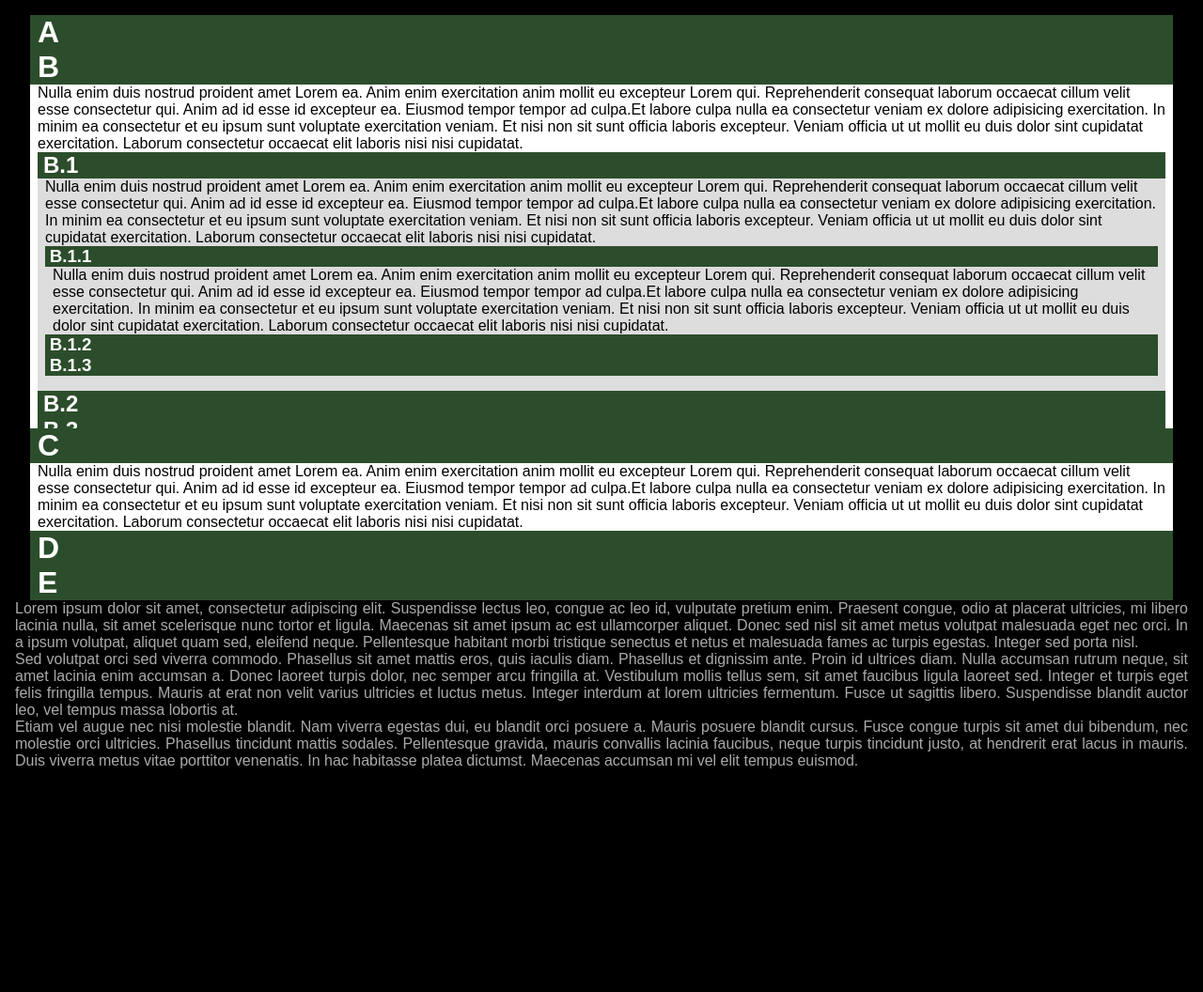
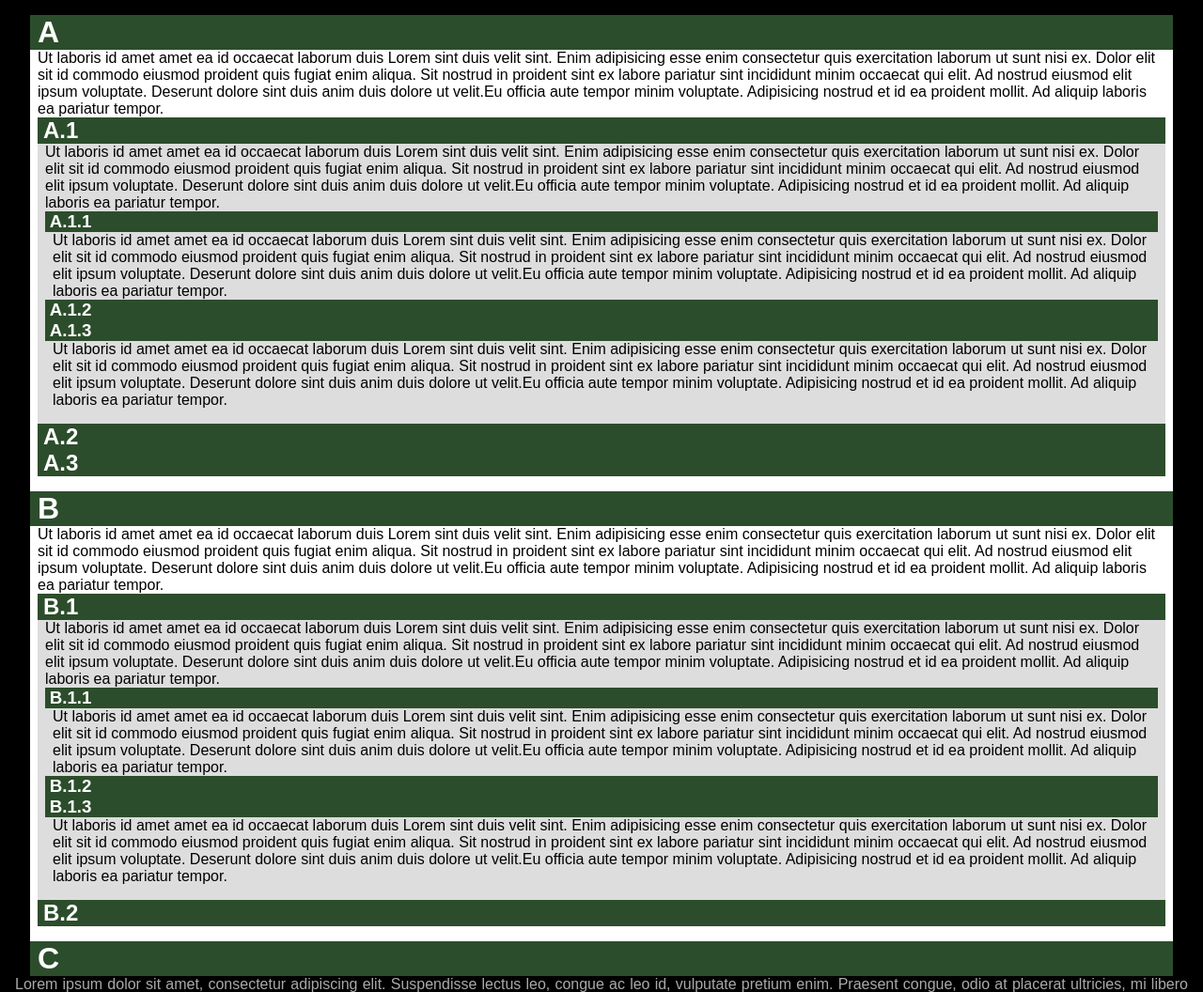
Before and after one commit to Alhadis/Accordion, a plain HTML site: page demos/index.htm in a window 1280 px wide. Shown: the top 1056 px of the page at 94% size. Before the commit the page ends 835 px from the top, so only its background shows below. Drawn offline with Linux system fonts and the light colour scheme.

Commit message:
Specify distances when adjusting accordion parents
There were still issues calculating correct heights on page-load when an
accordion contained multiple children with preopened folds of their own.
Updates triggered by child accordions nested in one fold would interfere
with those previously triggered in another.

```diff
--- a/accordion.js
+++ b/accordion.js
@@ -56,7 +56,13 @@ class Accordion{
 				this.parentFold = fold;
 				this.edgeClass && el.classList.remove(this.edgeClass);
 				(accordion.children = accordion.children || []).push(this);
-				accordion.update();
+
+				/** Adjust the height of the containing fold's element */
+				if(fold.open){
+					let scrollHeight = fold.el.scrollHeight;
+					let distance     = (fold.heading.scrollHeight + fold.content.scrollHeight) - scrollHeight || (scrollHeight - fold.el.clientHeight);
+					accordion.updateFold(fold, distance);
+				}
 				break;
 			}
 		}
--- a/demos/index.htm
+++ b/demos/index.htm
@@ -14,38 +14,78 @@
 <body>
 
 	<ul class="accordion">
-		<li>
+		<li class="open">
 			<h1>A</h1>
 			<div class="fold">
-				<p>Nulla enim duis nostrud proident amet Lorem ea. Anim enim exercitation anim mollit eu excepteur Lorem qui. Reprehenderit consequat laborum occaecat cillum velit esse consectetur qui. Anim ad id esse id excepteur ea. Eiusmod tempor tempor ad culpa.Et labore culpa nulla ea consectetur veniam ex dolore adipisicing exercitation. In minim ea consectetur et eu ipsum sunt voluptate exercitation veniam. Et nisi non sit sunt officia laboris excepteur. Veniam officia ut ut mollit eu duis dolor sint cupidatat exercitation. Laborum consectetur occaecat elit laboris nisi nisi cupidatat.</p>
+				<p>Ut laboris id amet amet ea id occaecat laborum duis Lorem sint duis velit sint. Enim adipisicing esse enim consectetur quis exercitation laborum ut sunt nisi ex. Dolor elit sit id commodo eiusmod proident quis fugiat enim aliqua. Sit nostrud in proident sint ex labore pariatur sint incididunt minim occaecat qui elit. Ad nostrud eiusmod elit ipsum voluptate. Deserunt dolore sint duis anim duis dolore ut velit.Eu officia aute tempor minim voluptate. Adipisicing nostrud et id ea proident mollit. Ad aliquip laboris ea pariatur tempor.</p>
+				<ul class="accordion">
+					<li class="open">
+						<h2>A.1</h2>
+						<div class="fold">
+							<p>Ut laboris id amet amet ea id occaecat laborum duis Lorem sint duis velit sint. Enim adipisicing esse enim consectetur quis exercitation laborum ut sunt nisi ex. Dolor elit sit id commodo eiusmod proident quis fugiat enim aliqua. Sit nostrud in proident sint ex labore pariatur sint incididunt minim occaecat qui elit. Ad nostrud eiusmod elit ipsum voluptate. Deserunt dolore sint duis anim duis dolore ut velit.Eu officia aute tempor minim voluptate. Adipisicing nostrud et id ea proident mollit. Ad aliquip laboris ea pariatur tempor.</p>
+							<ul class="accordion">
+								<li class="open">
+									<h3>A.1.1</h3>
+									<div class="fold">
+										<p>Ut laboris id amet amet ea id occaecat laborum duis Lorem sint duis velit sint. Enim adipisicing esse enim consectetur quis exercitation laborum ut sunt nisi ex. Dolor elit sit id commodo eiusmod proident quis fugiat enim aliqua. Sit nostrud in proident sint ex labore pariatur sint incididunt minim occaecat qui elit. Ad nostrud eiusmod elit ipsum voluptate. Deserunt dolore sint duis anim duis dolore ut velit.Eu officia aute tempor minim voluptate. Adipisicing nostrud et id ea proident mollit. Ad aliquip laboris ea pariatur tempor.</p>
+									</div>
+								</li>
+								<li>
+									<h3>A.1.2</h3>
+									<div class="fold">
+										<p>Ut laboris id amet amet ea id occaecat laborum duis Lorem sint duis velit sint. Enim adipisicing esse enim consectetur quis exercitation laborum ut sunt nisi ex. Dolor elit sit id commodo eiusmod proident quis fugiat enim aliqua. Sit nostrud in proident sint ex labore pariatur sint incididunt minim occaecat qui elit. Ad nostrud eiusmod elit ipsum voluptate. Deserunt dolore sint duis anim duis dolore ut velit.Eu officia aute tempor minim voluptate. Adipisicing nostrud et id ea proident mollit. Ad aliquip laboris ea pariatur tempor.</p>
+									</div>
+								</li>
+								<li class="open">
+									<h3>A.1.3</h3>
+									<div class="fold">
+										<p>Ut laboris id amet amet ea id occaecat laborum duis Lorem sint duis velit sint. Enim adipisicing esse enim consectetur quis exercitation laborum ut sunt nisi ex. Dolor elit sit id commodo eiusmod proident quis fugiat enim aliqua. Sit nostrud in proident sint ex labore pariatur sint incididunt minim occaecat qui elit. Ad nostrud eiusmod elit ipsum voluptate. Deserunt dolore sint duis anim duis dolore ut velit.Eu officia aute tempor minim voluptate. Adipisicing nostrud et id ea proident mollit. Ad aliquip laboris ea pariatur tempor.</p>
+									</div>
+								</li>
+							</ul>
+						</div>
+					</li>
+					<li>
+						<h2>A.2</h2>
+						<div class="fold">
+							<p>Ut laboris id amet amet ea id occaecat laborum duis Lorem sint duis velit sint. Enim adipisicing esse enim consectetur quis exercitation laborum ut sunt nisi ex. Dolor elit sit id commodo eiusmod proident quis fugiat enim aliqua. Sit nostrud in proident sint ex labore pariatur sint incididunt minim occaecat qui elit. Ad nostrud eiusmod elit ipsum voluptate. Deserunt dolore sint duis anim duis dolore ut velit.Eu officia aute tempor minim voluptate. Adipisicing nostrud et id ea proident mollit. Ad aliquip laboris ea pariatur tempor.</p>
+						</div>
+					</li>
+					<li>
+						<h2>A.3</h2>
+						<div class="fold">
+							<p>Ut laboris id amet amet ea id occaecat laborum duis Lorem sint duis velit sint. Enim adipisicing esse enim consectetur quis exercitation laborum ut sunt nisi ex. Dolor elit sit id commodo eiusmod proident quis fugiat enim aliqua. Sit nostrud in proident sint ex labore pariatur sint incididunt minim occaecat qui elit. Ad nostrud eiusmod elit ipsum voluptate. Deserunt dolore sint duis anim duis dolore ut velit.Eu officia aute tempor minim voluptate. Adipisicing nostrud et id ea proident mollit. Ad aliquip laboris ea pariatur tempor.</p>
+						</div>
+					</li>
+				</ul>
 			</div>
 		</li>
 		<li class="open">
 			<h1>B</h1>
 			<div class="fold">
-				<p>Nulla enim duis nostrud proident amet Lorem ea. Anim enim exercitation anim mollit eu excepteur Lorem qui. Reprehenderit consequat laborum occaecat cillum velit esse consectetur qui. Anim ad id esse id excepteur ea. Eiusmod tempor tempor ad culpa.Et labore culpa nulla ea consectetur veniam ex dolore adipisicing exercitation. In minim ea consectetur et eu ipsum sunt voluptate exercitation veniam. Et nisi non sit sunt officia laboris excepteur. Veniam officia ut ut mollit eu duis dolor sint cupidatat exercitation. Laborum consectetur occaecat elit laboris nisi nisi cupidatat.</p>
+				<p>Ut laboris id amet amet ea id occaecat laborum duis Lorem sint duis velit sint. Enim adipisicing esse enim consectetur quis exercitation laborum ut sunt nisi ex. Dolor elit sit id commodo eiusmod proident quis fugiat enim aliqua. Sit nostrud in proident sint ex labore pariatur sint incididunt minim occaecat qui elit. Ad nostrud eiusmod elit ipsum voluptate. Deserunt dolore sint duis anim duis dolore ut velit.Eu officia aute tempor minim voluptate. Adipisicing nostrud et id ea proident mollit. Ad aliquip laboris ea pariatur tempor.</p>
 				<ul class="accordion">
 					<li class="open">
 						<h2>B.1</h2>
 						<div class="fold">
-							<p>Nulla enim duis nostrud proident amet Lorem ea. Anim enim exercitation anim mollit eu excepteur Lorem qui. Reprehenderit consequat laborum occaecat cillum velit esse consectetur qui. Anim ad id esse id excepteur ea. Eiusmod tempor tempor ad culpa.Et labore culpa nulla ea consectetur veniam ex dolore adipisicing exercitation. In minim ea consectetur et eu ipsum sunt voluptate exercitation veniam. Et nisi non sit sunt officia laboris excepteur. Veniam officia ut ut mollit eu duis dolor sint cupidatat exercitation. Laborum consectetur occaecat elit laboris nisi nisi cupidatat.</p>
+							<p>Ut laboris id amet amet ea id occaecat laborum duis Lorem sint duis velit sint. Enim adipisicing esse enim consectetur quis exercitation laborum ut sunt nisi ex. Dolor elit sit id commodo eiusmod proident quis fugiat enim aliqua. Sit nostrud in proident sint ex labore pariatur sint incididunt minim occaecat qui elit. Ad nostrud eiusmod elit ipsum voluptate. Deserunt dolore sint duis anim duis dolore ut velit.Eu officia aute tempor minim voluptate. Adipisicing nostrud et id ea proident mollit. Ad aliquip laboris ea pariatur tempor.</p>
 							<ul class="accordion">
 								<li class="open">
 									<h3>B.1.1</h3>
 									<div class="fold">
-										<p>Nulla enim duis nostrud proident amet Lorem ea. Anim enim exercitation anim mollit eu excepteur Lorem qui. Reprehenderit consequat laborum occaecat cillum velit esse consectetur qui. Anim ad id esse id excepteur ea. Eiusmod tempor tempor ad culpa.Et labore culpa nulla ea consectetur veniam ex dolore adipisicing exercitation. In minim ea consectetur et eu ipsum sunt voluptate exercitation veniam. Et nisi non sit sunt officia laboris excepteur. Veniam officia ut ut mollit eu duis dolor sint cupidatat exercitation. Laborum consectetur occaecat elit laboris nisi nisi cupidatat.</p>
+										<p>Ut laboris id amet amet ea id occaecat laborum duis Lorem sint duis velit sint. Enim adipisicing esse enim consectetur quis exercitation laborum ut sunt nisi ex. Dolor elit sit id commodo eiusmod proident quis fugiat enim aliqua. Sit nostrud in proident sint ex labore pariatur sint incididunt minim occaecat qui elit. Ad nostrud eiusmod elit ipsum voluptate. Deserunt dolore sint duis anim duis dolore ut velit.Eu officia aute tempor minim voluptate. Adipisicing nostrud et id ea proident mollit. Ad aliquip laboris ea pariatur tempor.</p>
 									</div>
 								</li>
 								<li>
 									<h3>B.1.2</h3>
 									<div class="fold">
-										<p>Nulla enim duis nostrud proident amet Lorem ea. Anim enim exercitation anim mollit eu excepteur Lorem qui. Reprehenderit consequat laborum occaecat cillum velit esse consectetur qui. Anim ad id esse id excepteur ea. Eiusmod tempor tempor ad culpa.Et labore culpa nulla ea consectetur veniam ex dolore adipisicing exercitation. In minim ea consectetur et eu ipsum sunt voluptate exercitation veniam. Et nisi non sit sunt officia laboris excepteur. Veniam officia ut ut mollit eu duis dolor sint cupidatat exercitation. Laborum consectetur occaecat elit laboris nisi nisi cupidatat.</p>
+										<p>Ut laboris id amet amet ea id occaecat laborum duis Lorem sint duis velit sint. Enim adipisicing esse enim consectetur quis exercitation laborum ut sunt nisi ex. Dolor elit sit id commodo eiusmod proident quis fugiat enim aliqua. Sit nostrud in proident sint ex labore pariatur sint incididunt minim occaecat qui elit. Ad nostrud eiusmod elit ipsum voluptate. Deserunt dolore sint duis anim duis dolore ut velit.Eu officia aute tempor minim voluptate. Adipisicing nostrud et id ea proident mollit. Ad aliquip laboris ea pariatur tempor.</p>
 									</div>
 								</li>
-								<li>
+								<li class="open">
 									<h3>B.1.3</h3>
 									<div class="fold">
-										<p>Nulla enim duis nostrud proident amet Lorem ea. Anim enim exercitation anim mollit eu excepteur Lorem qui. Reprehenderit consequat laborum occaecat cillum velit esse consectetur qui. Anim ad id esse id excepteur ea. Eiusmod tempor tempor ad culpa.Et labore culpa nulla ea consectetur veniam ex dolore adipisicing exercitation. In minim ea consectetur et eu ipsum sunt voluptate exercitation veniam. Et nisi non sit sunt officia laboris excepteur. Veniam officia ut ut mollit eu duis dolor sint cupidatat exercitation. Laborum consectetur occaecat elit laboris nisi nisi cupidatat.</p>
+										<p>Ut laboris id amet amet ea id occaecat laborum duis Lorem sint duis velit sint. Enim adipisicing esse enim consectetur quis exercitation laborum ut sunt nisi ex. Dolor elit sit id commodo eiusmod proident quis fugiat enim aliqua. Sit nostrud in proident sint ex labore pariatur sint incididunt minim occaecat qui elit. Ad nostrud eiusmod elit ipsum voluptate. Deserunt dolore sint duis anim duis dolore ut velit.Eu officia aute tempor minim voluptate. Adipisicing nostrud et id ea proident mollit. Ad aliquip laboris ea pariatur tempor.</p>
 									</div>
 								</li>
 							</ul>
@@ -54,82 +94,16 @@
 					<li>
 						<h2>B.2</h2>
 						<div class="fold">
-							<p>Nulla enim duis nostrud proident amet Lorem ea. Anim enim exercitation anim mollit eu excepteur Lorem qui. Reprehenderit consequat laborum occaecat cillum velit esse consectetur qui. Anim ad id esse id excepteur ea. Eiusmod tempor tempor ad culpa.Et labore culpa nulla ea consectetur veniam ex dolore adipisicing exercitation. In minim ea consectetur et eu ipsum sunt voluptate exercitation veniam. Et nisi non sit sunt officia laboris excepteur. Veniam officia ut ut mollit eu duis dolor sint cupidatat exercitation. Laborum consectetur occaecat elit laboris nisi nisi cupidatat.</p>
-							<ul class="accordion">
-								<li>
-									<h3>B.2.1</h3>
-									<div class="fold">
-										<p>Nulla enim duis nostrud proident amet Lorem ea. Anim enim exercitation anim mollit eu excepteur Lorem qui. Reprehenderit consequat laborum occaecat cillum velit esse consectetur qui. Anim ad id esse id excepteur ea. Eiusmod tempor tempor ad culpa.Et labore culpa nulla ea consectetur veniam ex dolore adipisicing exercitation. In minim ea consectetur et eu ipsum sunt voluptate exercitation veniam. Et nisi non sit sunt officia laboris excepteur. Veniam officia ut ut mollit eu duis dolor sint cupidatat exercitation. Laborum consectetur occaecat elit laboris nisi nisi cupidatat.</p>
-									</div>
-								</li>
-								<li>
-									<h3>B.2.2</h3>
-									<div class="fold">
-										<p>Nulla enim duis nostrud proident amet Lorem ea. Anim enim exercitation anim mollit eu excepteur Lorem qui. Reprehenderit consequat laborum occaecat cillum velit esse consectetur qui. Anim ad id esse id excepteur ea. Eiusmod tempor tempor ad culpa.Et labore culpa nulla ea consectetur veniam ex dolore adipisicing exercitation. In minim ea consectetur et eu ipsum sunt voluptate exercitation veniam. Et nisi non sit sunt officia laboris excepteur. Veniam officia ut ut mollit eu duis dolor sint cupidatat exercitation. Laborum consectetur occaecat elit laboris nisi nisi cupidatat.</p>
-									</div>
-								</li>
-							</ul>
-						</div>
-					</li>
-					<li>
-						<h2>B.3</h2>
-						<div class="fold">
-							<p>Nulla enim duis nostrud proident amet Lorem ea. Anim enim exercitation anim mollit eu excepteur Lorem qui. Reprehenderit consequat laborum occaecat cillum velit esse consectetur qui. Anim ad id esse id excepteur ea. Eiusmod tempor tempor ad culpa.Et labore culpa nulla ea consectetur veniam ex dolore adipisicing exercitation. In minim ea consectetur et eu ipsum sunt voluptate exercitation veniam. Et nisi non sit sunt officia laboris excepteur. Veniam officia ut ut mollit eu duis dolor sint cupidatat exercitation. Laborum consectetur occaecat elit laboris nisi nisi cupidatat.</p>
-							<ul class="accordion">
-								<li>
-									<h3>B.3.1</h3>
-									<div class="fold">
-										<p>Nulla enim duis nostrud proident amet Lorem ea. Anim enim exercitation anim mollit eu excepteur Lorem qui. Reprehenderit consequat laborum occaecat cillum velit esse consectetur qui. Anim ad id esse id excepteur ea. Eiusmod tempor tempor ad culpa.Et labore culpa nulla ea consectetur veniam ex dolore adipisicing exercitation. In minim ea consectetur et eu ipsum sunt voluptate exercitation veniam. Et nisi non sit sunt officia laboris excepteur. Veniam officia ut ut mollit eu duis dolor sint cupidatat exercitation. Laborum consectetur occaecat elit laboris nisi nisi cupidatat.</p>
-									</div>
-								</li>
-								<li>
-									<h3>B.3.2</h3>
-									<div class="fold">
-										<p>Nulla enim duis nostrud proident amet Lorem ea. Anim enim exercitation anim mollit eu excepteur Lorem qui. Reprehenderit consequat laborum occaecat cillum velit esse consectetur qui. Anim ad id esse id excepteur ea. Eiusmod tempor tempor ad culpa.Et labore culpa nulla ea consectetur veniam ex dolore adipisicing exercitation. In minim ea consectetur et eu ipsum sunt voluptate exercitation veniam. Et nisi non sit sunt officia laboris excepteur. Veniam officia ut ut mollit eu duis dolor sint cupidatat exercitation. Laborum consectetur occaecat elit laboris nisi nisi cupidatat.</p>
-									</div>
-								</li>
-							</ul>
-						</div>
-					</li>
-					<li>
-						<h2>B.4</h2>
-						<div class="fold">
-							<p>Nulla enim duis nostrud proident amet Lorem ea. Anim enim exercitation anim mollit eu excepteur Lorem qui. Reprehenderit consequat laborum occaecat cillum velit esse consectetur qui. Anim ad id esse id excepteur ea. Eiusmod tempor tempor ad culpa.Et labore culpa nulla ea consectetur veniam ex dolore adipisicing exercitation. In minim ea consectetur et eu ipsum sunt voluptate exercitation veniam. Et nisi non sit sunt officia laboris excepteur. Veniam officia ut ut mollit eu duis dolor sint cupidatat exercitation. Laborum consectetur occaecat elit laboris nisi nisi cupidatat.</p>
-						</div>
-					</li>
-				</ul>
-			</div>
-		</li>
-		<li class="open">
-			<h1>C</h1>
-			<div class="fold">
-				<p>Nulla enim duis nostrud proident amet Lorem ea. Anim enim exercitation anim mollit eu excepteur Lorem qui. Reprehenderit consequat laborum occaecat cillum velit esse consectetur qui. Anim ad id esse id excepteur ea. Eiusmod tempor tempor ad culpa.Et labore culpa nulla ea consectetur veniam ex dolore adipisicing exercitation. In minim ea consectetur et eu ipsum sunt voluptate exercitation veniam. Et nisi non sit sunt officia laboris excepteur. Veniam officia ut ut mollit eu duis dolor sint cupidatat exercitation. Laborum consectetur occaecat elit laboris nisi nisi cupidatat.</p>
-			</div>
-		</li>
-		<li>
-			<h1>D</h1>
-			<div class="fold">
-				<p>Nulla enim duis nostrud proident amet Lorem ea. Anim enim exercitation anim mollit eu excepteur Lorem qui. Reprehenderit consequat laborum occaecat cillum velit esse consectetur qui. Anim ad id esse id excepteur ea. Eiusmod tempor tempor ad culpa.Et labore culpa nulla ea consectetur veniam ex dolore adipisicing exercitation. In minim ea consectetur et eu ipsum sunt voluptate exercitation veniam. Et nisi non sit sunt officia laboris excepteur. Veniam officia ut ut mollit eu duis dolor sint cupidatat exercitation. Laborum consectetur occaecat elit laboris nisi nisi cupidatat.</p>
-				<ul class="accordion">
-					<li>
-						<h2>D.1</h2>
-						<div class="fold">
-							<p>Nulla enim duis nostrud proident amet Lorem ea. Anim enim exercitation anim mollit eu excepteur Lorem qui. Reprehenderit consequat laborum occaecat cillum velit esse consectetur qui. Anim ad id esse id excepteur ea. Eiusmod tempor tempor ad culpa.Et labore culpa nulla ea consectetur veniam ex dolore adipisicing exercitation. In minim ea consectetur et eu ipsum sunt voluptate exercitation veniam. Et nisi non sit sunt officia laboris excepteur. Veniam officia ut ut mollit eu duis dolor sint cupidatat exercitation. Laborum consectetur occaecat elit laboris nisi nisi cupidatat.</p>
-						</div>
-					</li>
-					<li>
-						<h2>D.2</h2>
-						<div class="fold">
-							<p>Nulla enim duis nostrud proident amet Lorem ea. Anim enim exercitation anim mollit eu excepteur Lorem qui. Reprehenderit consequat laborum occaecat cillum velit esse consectetur qui. Anim ad id esse id excepteur ea. Eiusmod tempor tempor ad culpa.Et labore culpa nulla ea consectetur veniam ex dolore adipisicing exercitation. In minim ea consectetur et eu ipsum sunt voluptate exercitation veniam. Et nisi non sit sunt officia laboris excepteur. Veniam officia ut ut mollit eu duis dolor sint cupidatat exercitation. Laborum consectetur occaecat elit laboris nisi nisi cupidatat.</p>
+							<p>Ut laboris id amet amet ea id occaecat laborum duis Lorem sint duis velit sint. Enim adipisicing esse enim consectetur quis exercitation laborum ut sunt nisi ex. Dolor elit sit id commodo eiusmod proident quis fugiat enim aliqua. Sit nostrud in proident sint ex labore pariatur sint incididunt minim occaecat qui elit. Ad nostrud eiusmod elit ipsum voluptate. Deserunt dolore sint duis anim duis dolore ut velit.Eu officia aute tempor minim voluptate. Adipisicing nostrud et id ea proident mollit. Ad aliquip laboris ea pariatur tempor.</p>
 						</div>
 					</li>
 				</ul>
 			</div>
 		</li>
 		<li>
-			<h1>E</h1>
+			<h1>C</h1>
 			<div class="fold">
-				<p>Nulla enim duis nostrud proident amet Lorem ea. Anim enim exercitation anim mollit eu excepteur Lorem qui. Reprehenderit consequat laborum occaecat cillum velit esse consectetur qui. Anim ad id esse id excepteur ea. Eiusmod tempor tempor ad culpa.Et labore culpa nulla ea consectetur veniam ex dolore adipisicing exercitation. In minim ea consectetur et eu ipsum sunt voluptate exercitation veniam. Et nisi non sit sunt officia laboris excepteur. Veniam officia ut ut mollit eu duis dolor sint cupidatat exercitation. Laborum consectetur occaecat elit laboris nisi nisi cupidatat.</p>
+				<p>Ut laboris id amet amet ea id occaecat laborum duis Lorem sint duis velit sint. Enim adipisicing esse enim consectetur quis exercitation laborum ut sunt nisi ex. Dolor elit sit id commodo eiusmod proident quis fugiat enim aliqua. Sit nostrud in proident sint ex labore pariatur sint incididunt minim occaecat qui elit. Ad nostrud eiusmod elit ipsum voluptate. Deserunt dolore sint duis anim duis dolore ut velit.Eu officia aute tempor minim voluptate. Adipisicing nostrud et id ea proident mollit. Ad aliquip laboris ea pariatur tempor.</p>
 			</div>
 		</li>
 	</ul>
```
Also changed, not shown: demos/outline.txt (+9 -13 lines).
